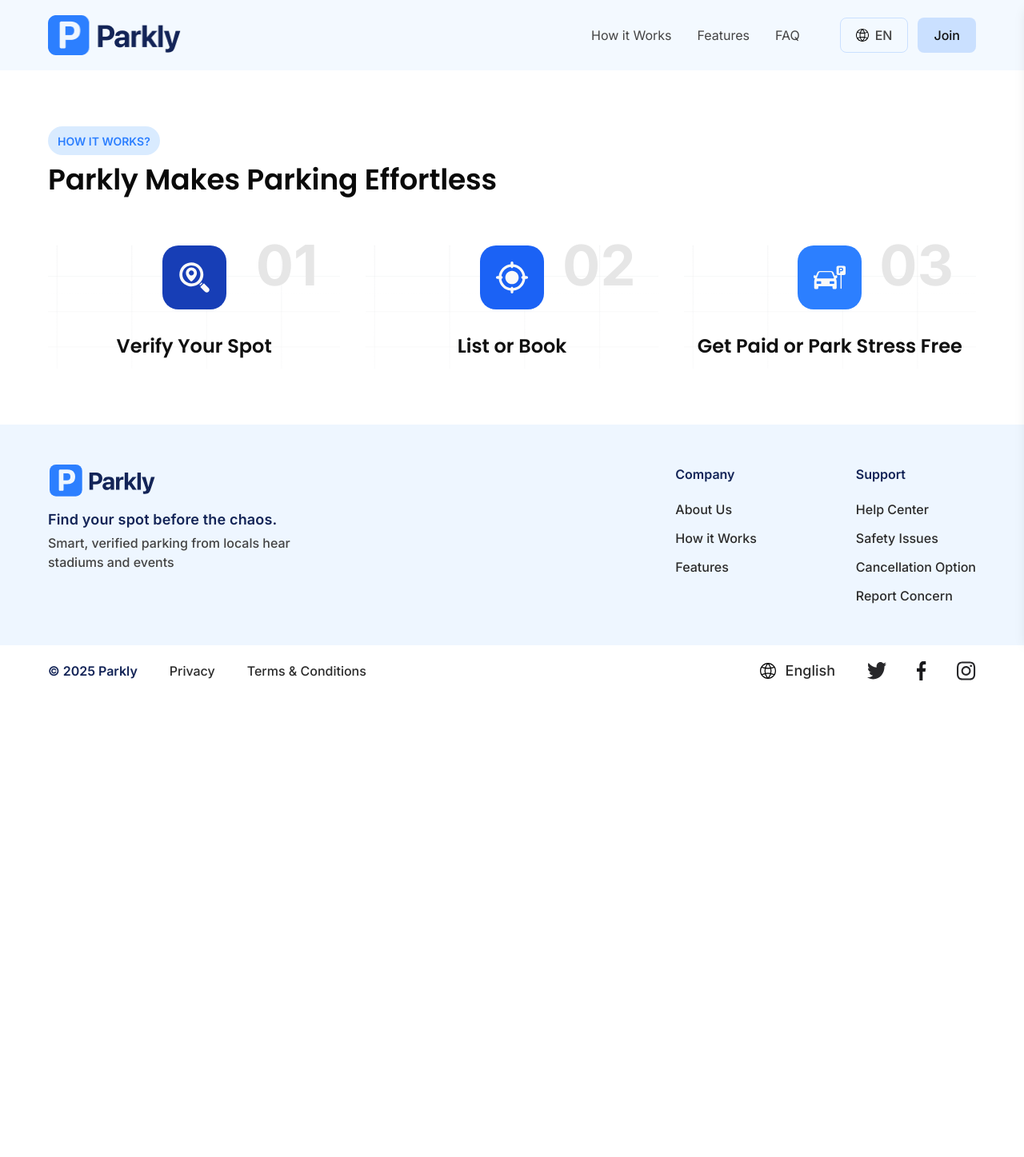
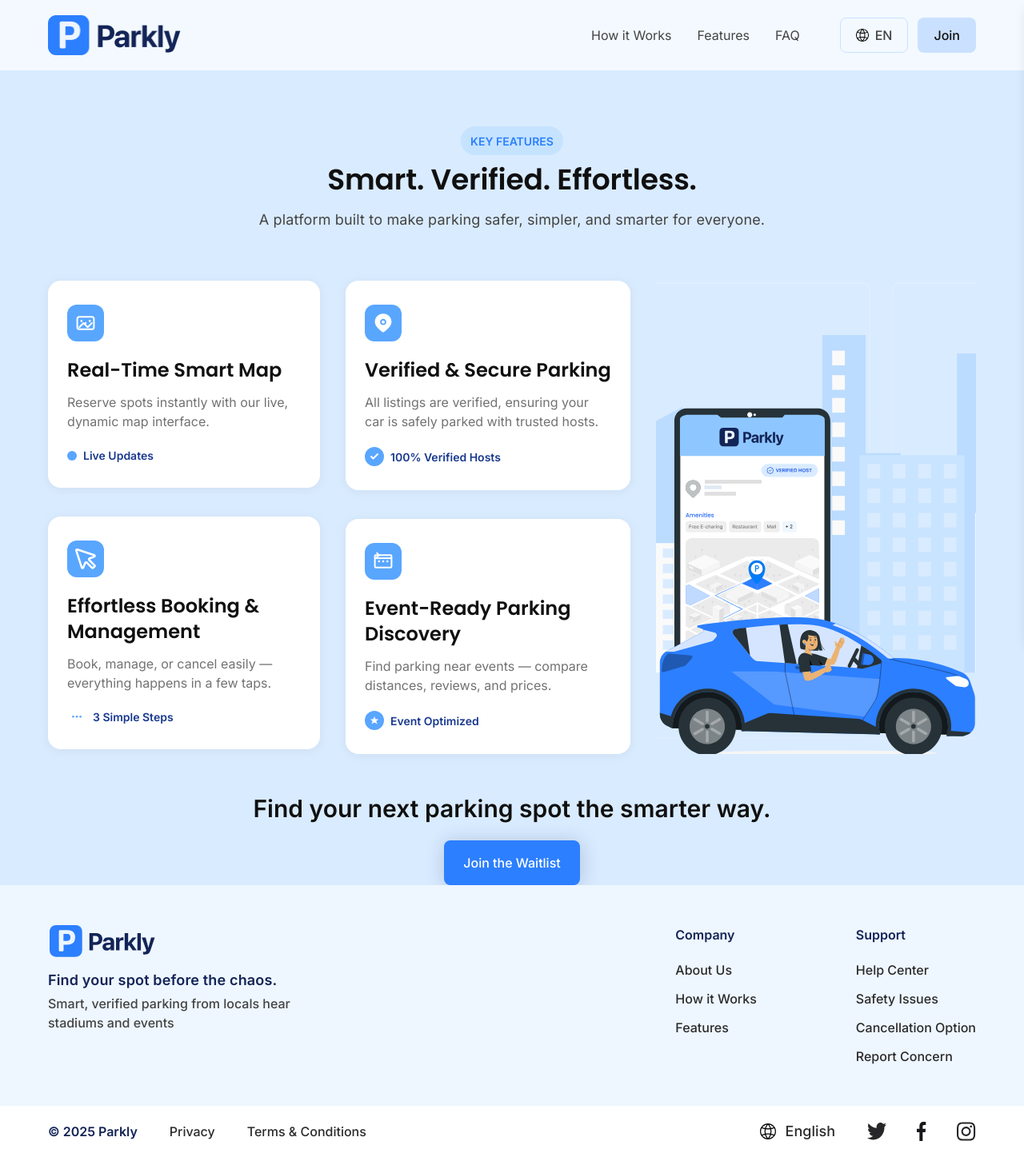
Before and after one commit to avinash-oodles/parkly, a Next.js app: page /waitlist in a window 1280 px wide. Shown: the whole page at 80% size. Before the commit the page ends 871 px from the top, so only its background shows below. Built offline with nearby package versions, Linux system fonts and the light colour scheme.

Commit message:
stable 3rd section without slider

```diff
--- a/src/app/waitlist/page.tsx
+++ b/src/app/waitlist/page.tsx
@@ -90,7 +90,7 @@ const WaitlistPage: FC = () => {
             </section>
 
             {/* Parkly Makes Parking Effortless */}
-            <section>
+            <section className="hidden">
                 <Container>
                     <div className="flex flex-col gap-8 md:gap-15 pt-8 pb-5 md:py-[70px] ">
                         <div className="flex flex-col  gap-1 md:gap-2">
@@ -129,27 +129,27 @@ const WaitlistPage: FC = () => {
             </section>
 
             {/* KEY FEATURES */}
-            <section className="bg-[#D9EBFF] hidden">
+            <section className="bg-[#D9EBFF]">
                 <Container>
-                    <div className="feature-content pt-[70px] flex flex-col gap-15 ">
-                        <div className="flex flex-col gap-3 items-center">
-                            <div className="flex flex-col gap-2  items-center ">
+                    <div className="feature-content pt-8 md:pt-[70px] flex flex-col gap-15 ">
+                        <div className="flex flex-col gap-2 lg:gap-3 items-center">
+                            <div className="flex flex-col gap-1 lg:gap-2  items-center ">
                                 <div className="w-max py-1.5 px-3 bg-[#C5E3FF] backdrop-blur-sm rounded-3xl">
-                                    <Typography variant="chip" weight={600} className="text-blue-500">
+                                    <Typography variant="chip" weight={600} lineHeight={isMd ? 20 : 16} className="text-blue-500">
                                         KEY FEATURES
                                     </Typography>
                                 </div>
-                                <Typography variant="h2" weight={600} className="text-black-900">
+                                <Typography variant="h2" weight={600} lineHeight={isMd ? 45 : 36} className="text-black-900 text-center">
                                     Smart. Verified. Effortless.
                                 </Typography>
                             </div>
-                            <Typography variant="body" lineHeight={32} letterSpacing={0.01} weight={400} className="text-black-700">
+                            <Typography variant="body" lineHeight={isMd ? 32 : 20} letterSpacing={0.01} weight={400} className="text-black-700 text-center">
                                 A platform built to make parking safer, simpler, and smarter for everyone.
                             </Typography>
                         </div>
-                        <div className="flex flex-col gap-[50px] ">
-                            <div className="flex gap-8">
-                                <div className="flex gap-8">
+                        <div className="flex flex-col gap-10 lg:gap-[50px] ">
+                            <div className="flex flex-col gap-8 lg:flex-row ">
+                                <div className="hidden lg:flex gap-8">
                                     <div className="flex flex-col gap-9">
                                         <FeatureCard
                                             mainIcon={realtime}
@@ -209,18 +209,19 @@ const WaitlistPage: FC = () => {
                                     </div>
                                 </div>
                             </div>
-                            <div className="flex flex-col gap-5 items-center justify-center">
-                                <h4 className="font-semibold text-[30px] leading-[37.5px] tracking-[0.01rem] text-center text-black-900">
+                            <div className="flex flex-col gap-4 lg:gap-5 items-center justify-center">
+                                <h4 className="font-semibold text-[20px] leading-8 md:text-[30px] md:leading-[37.5px] tracking-[1%] text-center text-black-900">
                                     Find your next parking spot the smarter way.
                                 </h4>
-                                <Link href="" className="d-flex ">
+                                <Link href="" className="d-flex w-full lg:w-auto">
                                     <Button
-                                        text="Joint Waitlist"
+                                        text="Join the Waitlist"
                                         variant="lg"
                                         bg="#2C7FFF"
                                         color="#FFFFFF"
                                         hoverBg="#101010"
                                         boxShadow="1px 2px 24px 0px #13245733"
+                                        className="w-full"
                                     />
                                 </Link>
                             </div>
```
